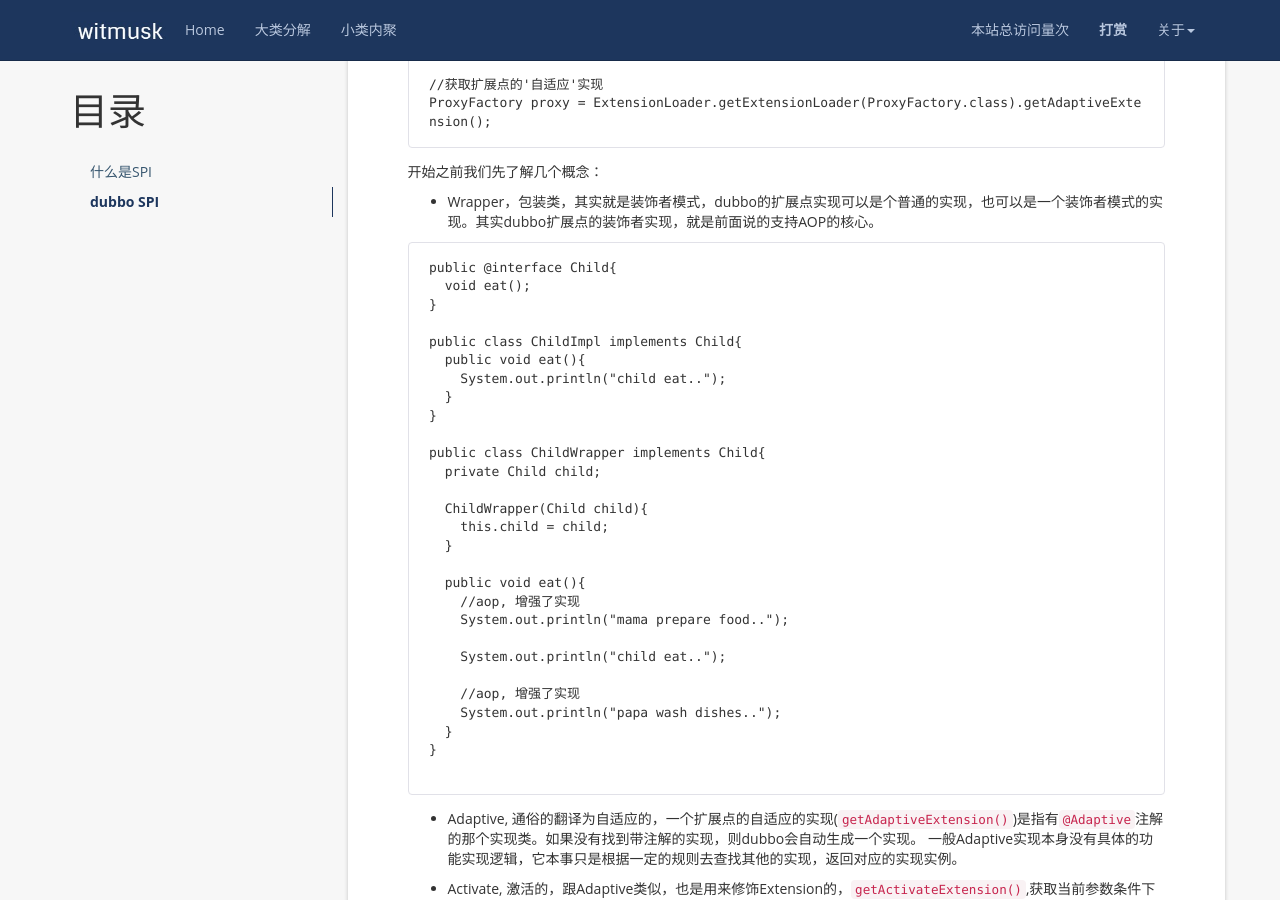
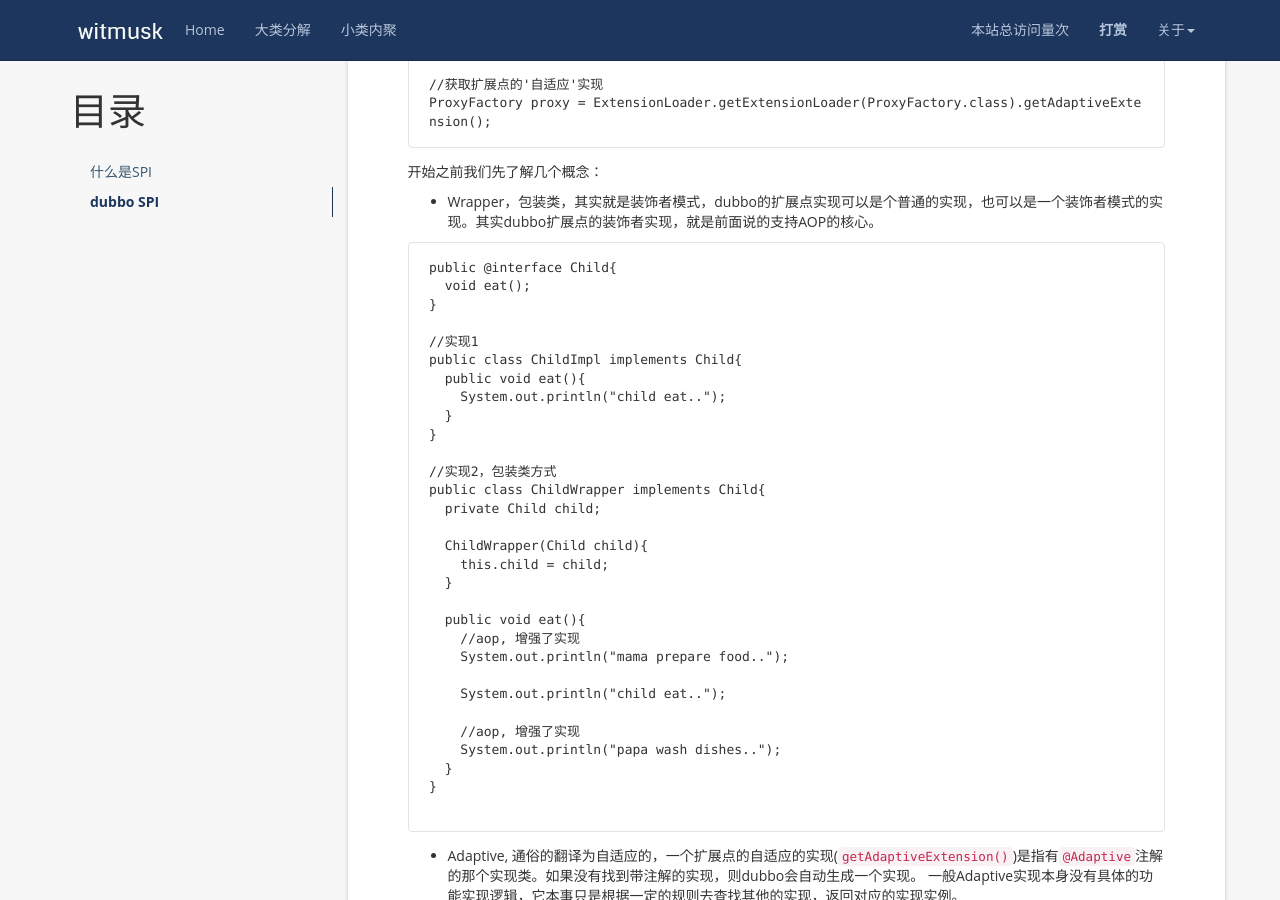
Before and after one commit to witmusk/witmusk.github.io, a Jekyll site: the page built from _posts/2019-06-04-谈谈dubbo SPI.md, in a window 1280 px wide and 900 px high, scrolled down 855 px. Built offline with Jekyll 4.4.1, drawn with Linux system fonts in a browser that asks for light colours; nearby versions of some CDN libraries; a script that is not in the unit is left out; comment, search, counter and statistics services are not loaded.

Commit message:
dubbo spi

```diff
--- a/_posts/2019-06-04-dubbo SPI.md
+++ b/_posts/2019-06-04-谈谈dubbo SPI.md
@@ -38,12 +38,14 @@ public @interface Child{
   void eat();
 }
 
+//实现1
 public class ChildImpl implements Child{
   public void eat(){
     System.out.println("child eat..");
   }
 }
 
+//实现2，包装类方式
 public class ChildWrapper implements Child{
   private Child child;
 
```
Also changed, not shown: styles/images/weixin.png.
